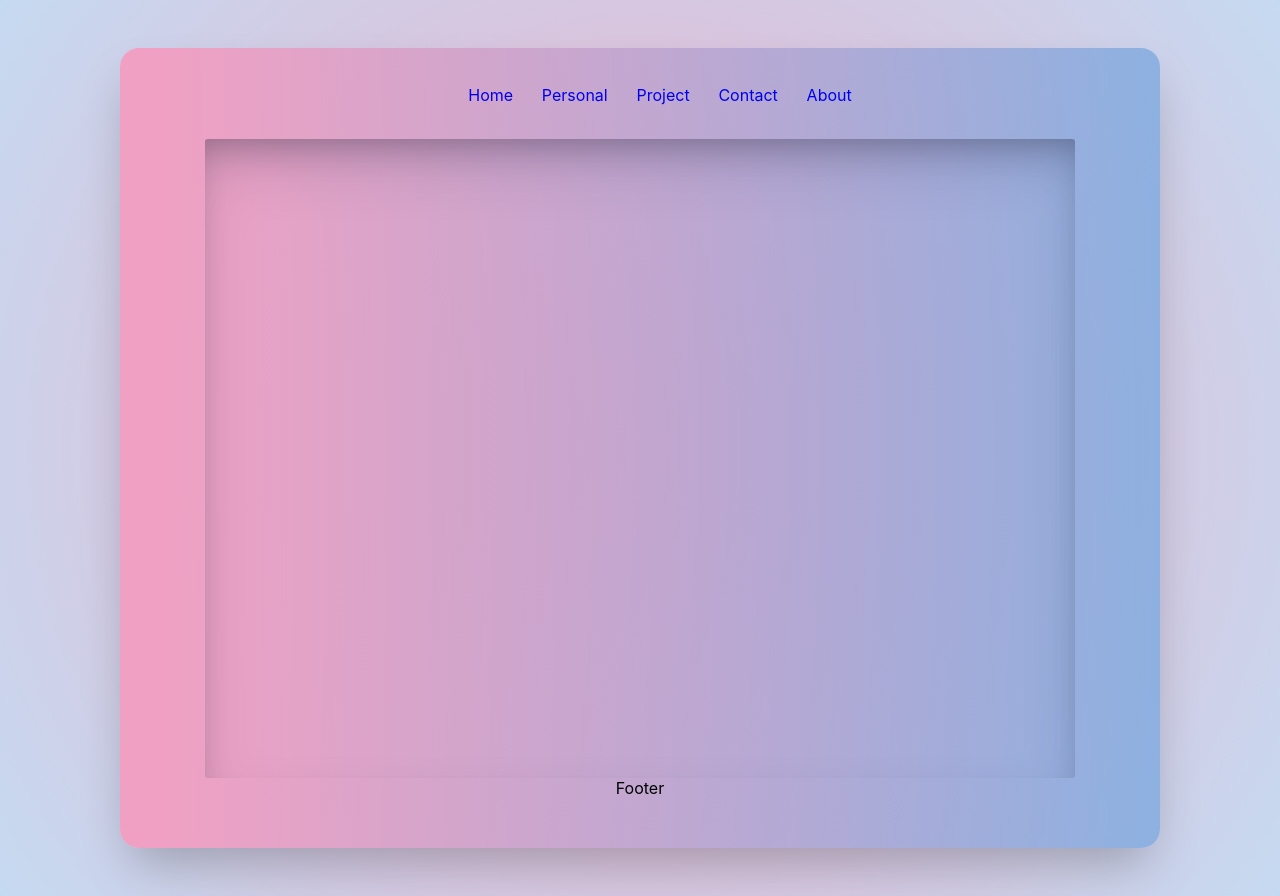
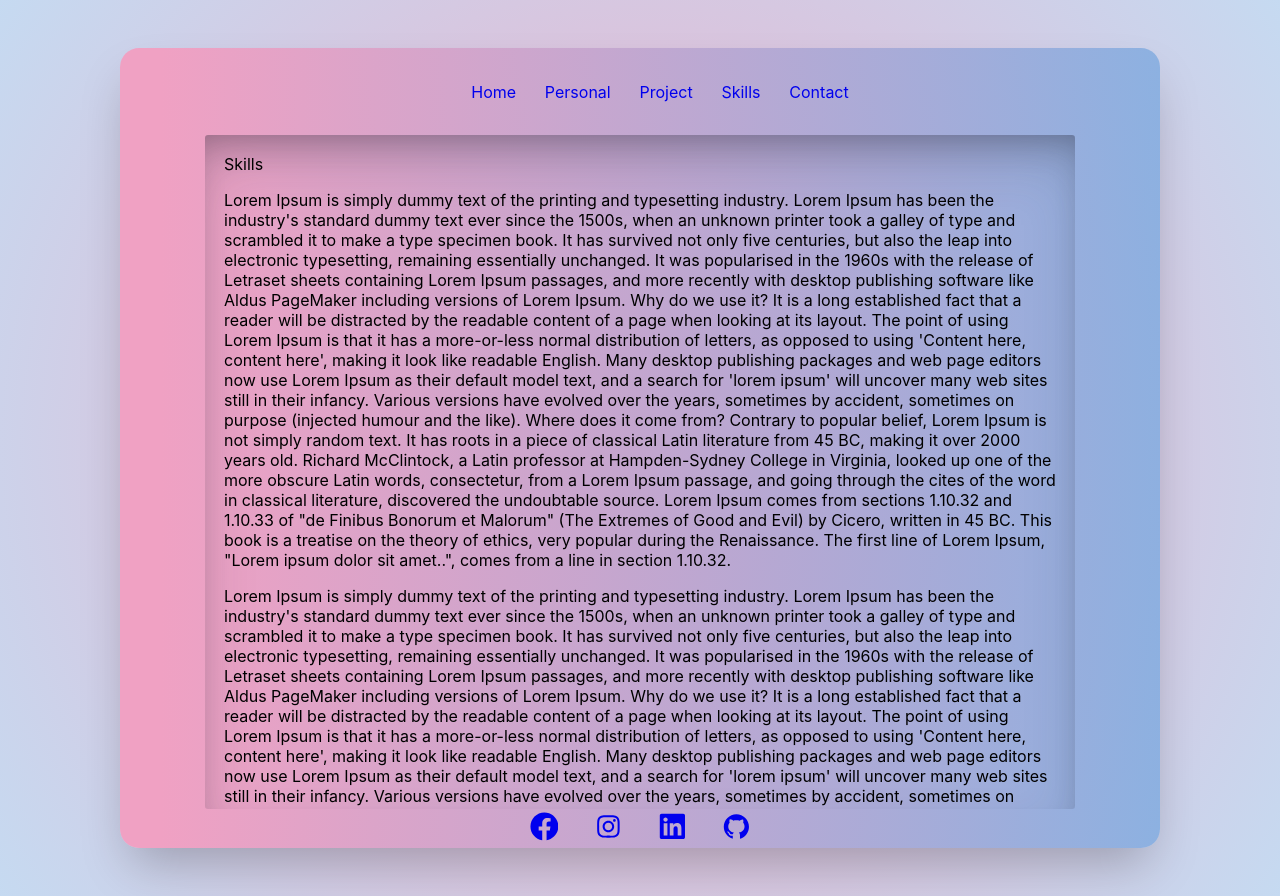
Before and after one commit to dhruvil-shah/Personal-Website, a React (Create React App) app in the folder client/: page /skills in a window 1280 px wide. Built offline with nearby package versions, Linux system fonts and the light colour scheme.

Commit message:
Contact Personal done

```diff
--- a/client/src/App.css
+++ b/client/src/App.css
@@ -39,14 +39,14 @@ background: linear-gradient(90deg, rgba(240,161,195,1) 4%, rgba(127, 170, 223, 0
 }
 .content{
     display: flex;
-    /* background-color: red; */
     background-color: transparent;
     width: 65vw;
     padding: 1.2rem;
-    box-shadow: rgba(50, 50, 93, 0.25) 0px 30px 60px -12px inset, rgba(0, 0, 0, 0.3) 0px 18px 36px -18px inset;
-    height: 75vh;
+    box-shadow: rgba(47, 47, 70, 0.25) 0px 30px 60px -12px inset, rgba(0, 0, 0, 0.3) 0px 18px 36px -18px inset;
+    height: 100vh;
     overflow-x: auto;
     overflow-y: auto;
+    margin-top: 0.2rem;
     overflow: auto;
     border-radius: 0.2rem;
     justify-content: center;
@@ -72,13 +72,14 @@ background: linear-gradient(90deg, rgba(240,161,195,1) 4%, rgba(127, 170, 223, 0
     background: #b30000;
   }
   .hand-icon{
-
     color: rgb(231, 225, 225);
     animation-name: wave-animation;
   animation-duration: 6.5s;
   animation-iteration-count: infinite;
   transform-origin: 70% 70%;
-  display: inline-block;
+  display: block;
+  z-index: 10;
+
 
   }
 
@@ -104,3 +105,50 @@ background: linear-gradient(90deg, rgba(240,161,195,1) 4%, rgba(127, 170, 223, 0
    border-radius: 52px;
    box-shadow: rgba(202, 107, 107, 0.25) 0px 54px 55px, rgba(0, 0, 0, 0.12) 0px -12px 30px, rgba(0, 0, 0, 0.12) 0px 4px 6px, rgba(0, 0, 0, 0.17) 0px 12px 13px, rgba(0, 0, 0, 0.09) 0px -3px 5px;
  }
+ .form{
+   display: flex;
+   flex-direction: column;
+   padding: 3rem;
+   justify-content: center;
+ }
+ .form input,textarea{
+   font-size: 0.9rem;
+   padding: .5rem;
+    margin: 0.2rem;
+    border: none;
+    border-bottom: 0.1rem solid rgb(224, 204, 204);
+    background: transparent;
+
+ }
+ .form button{
+   background: transparent;
+   width: 5.2rem;
+   height: 2.2rem;
+   margin: 2rem auto;
+   border: none;
+   color: rgb(97, 90, 90);
+ }
+ .form button:hover{
+   background-color:  rgb(224, 204, 204);
+   border-radius: 1.2rem;
+ }
+.footer{
+  display: flex;
+  justify-content: center;
+  align-items: center;
+  gap: 2.2rem;
+  padding: 0.2rem;
+}
+.inp{
+  display: flex;
+  flex-direction: row;
+  justify-content: center;
+  align-items: center;
+}
+.inp-txt{
+  display: flex;
+  flex-direction: row;
+  justify-content: center;
+  align-items: center;
+
+}
--- a/client/src/Component/Contact.js
+++ b/client/src/Component/Contact.js
@@ -1,9 +1,22 @@
-import React from 'react'
-
+import React from 'react';
+import { MdEmail } from 'react-icons/md';
+import { FiPhone } from 'react-icons/fi';
+import {RiMessage2Fill} from 'react-icons/ri';
 export const Contact = () => {
     return (
         <div>
-            Contact
+            <form action="POST" className='form'>
+                <div className='inp'>
+                    <MdEmail /><input type="email" placeholder="Enter email"></input>
+                </div>
+                <div className='inp'>
+                   <FiPhone/> <input type="text" placeholder="Enter phone no."></input>
+                </div>
+                <div className='inp-txt'>
+                <RiMessage2Fill/><textarea rows="3" cols="20" placeholder="Enter Message Here"></textarea>
+                </div>
+                <button>Submit </button>
+            </form>
         </div>
     )
 }
--- a/client/src/Component/Footer.js
+++ b/client/src/Component/Footer.js
@@ -1,9 +1,16 @@
-import React from 'react'
+import React from 'react';
+import {FaFacebook} from 'react-icons/fa';
+import {AiOutlineInstagram} from 'react-icons/ai';
+import {FaLinkedin} from 'react-icons/fa';
+import {AiFillGithub} from 'react-icons/ai';
 
 export const Footer = () => {
     return (
         <div className='footer'>
-            Footer
+           <a href='https://www.facebook.com/dhruvil.shah.5030' target='_blank'><FaFacebook size='1.8em'/></a>
+           <a href='https://www.instagram.com/dhruvil_shah_99/' target='_blank'><AiOutlineInstagram size='1.8em'/></a>
+           <a href='https://www.linkedin.com/in/dhruvil-shah-444a92108/' target='_blank'><FaLinkedin size='1.8em'/></a>
+           <a href='https://github.com/dhruvil-shah' target='_blank'><AiFillGithub size='1.8em'/></a>
         </div>
     )
 }
--- a/client/src/Component/Home.js
+++ b/client/src/Component/Home.js
@@ -5,7 +5,7 @@ import Zoom from 'react-reveal/Zoom';
 export const Home = () => {
     return (
         <div className='home'>
-            <FaRegHandSpock className='hand-icon' size='2em' />
+            <FaRegHandSpock className='hand-icon' size='1.2em'/>
             <Zoom left>
             <h1>Hey Dhruvil Here!!</h1>
             </Zoom>
--- a/client/src/Component/Navbar.js
+++ b/client/src/Component/Navbar.js
@@ -1,7 +1,7 @@
 import React from 'react'
 import {BrowserRouter as Router ,Route,Link,Switch} from 'react-router-dom';
 import {Home} from './Home.js';
-import {About} from './About.js';
+import {Skills} from './Skills.js';
 import {Contact} from './Contact.js';
 import {Project} from './Project.js';
 import {Personal} from './Personal.js';
@@ -17,8 +17,8 @@ export const Navbar = () => {
             <li><Link className='nav-item' to='/home' >Home</Link></li>
             <li><Link className='nav-item' to='/personal' >Personal</Link></li>
             <li><Link className='nav-item' to='/project' >Project</Link></li>
+            <li><Link className='nav-item' to='/skills' >Skills</Link></li>
             <li><Link className='nav-item' to='/contact' >Contact</Link></li>
-            <li><Link className='nav-item' to='/about' >About</Link></li>
             </ul>
             </Bounce>
                 <div className='content'>
@@ -27,7 +27,7 @@ export const Navbar = () => {
                     <Route path="/personal" ><Personal/></Route>
                     <Route path="/project" ><Project/></Route>
                     <Route path="/contact" ><Contact/></Route>
-                    <Route path="/about" ><About/></Route>
+                    <Route path="/skills" ><Skills/></Route>
                 </Switch>
                 </div>
                 </Router>
--- a/client/src/Component/About.js
+++ b/client/src/Component/Skills.js
@@ -1,9 +1,9 @@
 import React from 'react'
 
-export const About = () => {
+export const Skills = () => {
     return (
         <div>
-            About
+            Skills
             <p>Lorem Ipsum is simply dummy text of the printing and typesetting industry. Lorem Ipsum has been the industry's standard dummy text ever since the 1500s, when an unknown printer took a galley of type and scrambled it to make a type specimen book. It has survived not only five centuries, but also the leap into electronic typesetting, remaining essentially unchanged. It was popularised in the 1960s with the release of Letraset sheets containing Lorem Ipsum passages, and more recently with desktop publishing software like Aldus PageMaker including versions of Lorem Ipsum.
 
 Why do we use it?
```
